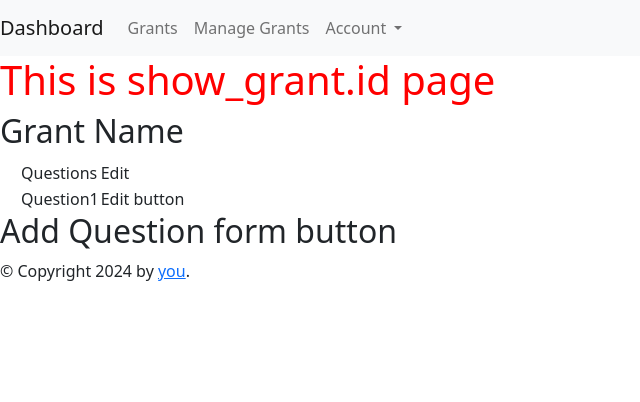
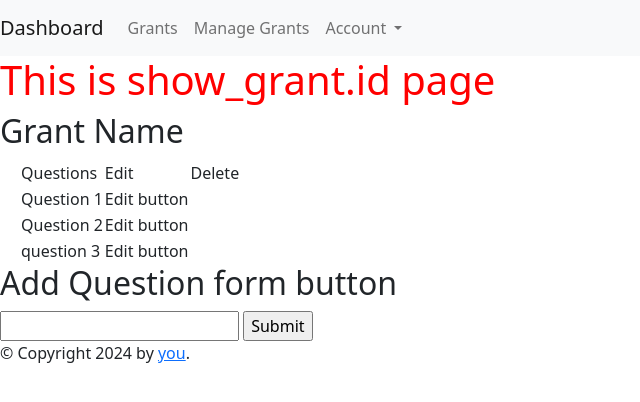
Before and after one commit to PhilMele/M3Project, a Flask app: page /show_grant/1 in a window 1280 px wide. Shown: the top 402 px of the page, without its empty margins (0-640 px from the left). Run offline with Flask 3, Linux system fonts and the light colour scheme; some libraries are stand-ins or nearby versions.

Commit message:
Add addquestionform logic to show_grant() to create questions against grant_id

```diff
--- a/app.py
+++ b/app.py
@@ -129,7 +129,7 @@ class AddGrantForm(FlaskForm):
 
 class AddGrantQuestionForm(FlaskForm):
     question = StringField("Enter Question", validators=[DataRequired(),])
-
+    submit = SubmitField('Submit')
 #Functions
 
 #Admin Panel
@@ -274,11 +274,39 @@ def contact_us():
 # Granter Interface Logic
 
 #Show grant_id content
-@app.route('/show_grant/<int:grant_id>', methods=['GET'])
+@app.route('/show_grant/<int:grant_id>', methods=['GET', 'POST'])
 def show_grant(grant_id):
     grant = Grant.query.get_or_404(grant_id)
-    return render_template('granter/show_grant.html')
+    list_question = GrantQuestion.query.filter_by(grant_id=grant.id)
 
+    for question in list_question:
+        print(question.question)
+
+    #add grant question
+    addquestionform = AddGrantQuestionForm()
+    if addquestionform.validate_on_submit():
+        print("the form works")
+        newquestion = GrantQuestion(
+            question = addquestionform.question.data,
+            grant_id = grant.id,
+           )
+        db.session.add(newquestion)
+        db.session.commit()
+        flash('Question has been added', 'success')
+        return redirect(url_for('show_grant', grant_id=grant_id))
+
+    #edit grant question
+    #delete grant question
+
+    return render_template('granter/show_grant.html',
+        grant=grant,
+        addquestionform= addquestionform,
+        list_question=list_question
+        )
+
+@app.route('/show_grant/<int:grant_id>/delete', methods=['GET', 'POST'])
+def delete_show_grant_question(grandquestion_id):
+    pass
 
 if __name__ == "__main__":
     app.run(debug=True)
--- a/templates/granter/show_grant.html
+++ b/templates/granter/show_grant.html
@@ -9,22 +9,25 @@
 
 <table style="margin-left: 20px;">
 
-
     <!-- Table headers -->
         <th>
             <tr>
                 <td>Questions</td>
                 <td>Edit</td>
+                <td>Delete</td>
             </tr>
         </th>
 
     <!-- For loop logic  -->
+       {%for question in list_question%}
+
 
         <!-- table rows -->
         <tr>
-            <td>Question1</td>
+            <td>{{question.question}}</td>
             <td>Edit button</td>
         </tr>
+        {%endfor%}
 
     </table>
 
@@ -35,7 +38,10 @@
     <!-- Create form to add questions -->
     <h2>Add Question form button</h2>
     <form method="POST" action="">
-
+        {{ addquestionform.csrf_token }}
+        {{addquestionform.hidden_tag()}}
+        {{addquestionform.question}}
+        {{addquestionform.submit}}
     </form>
 
 
```
Also changed, not shown: data/m3project.db.
